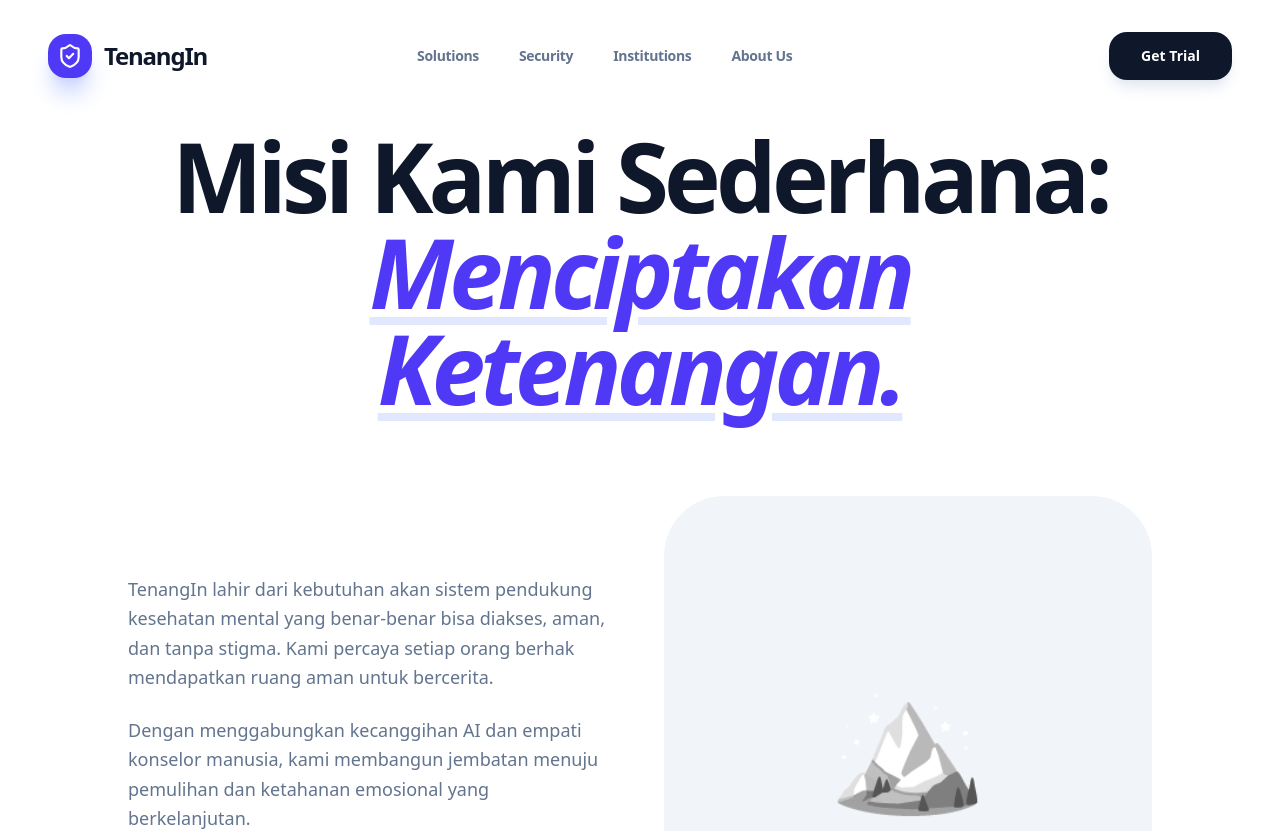
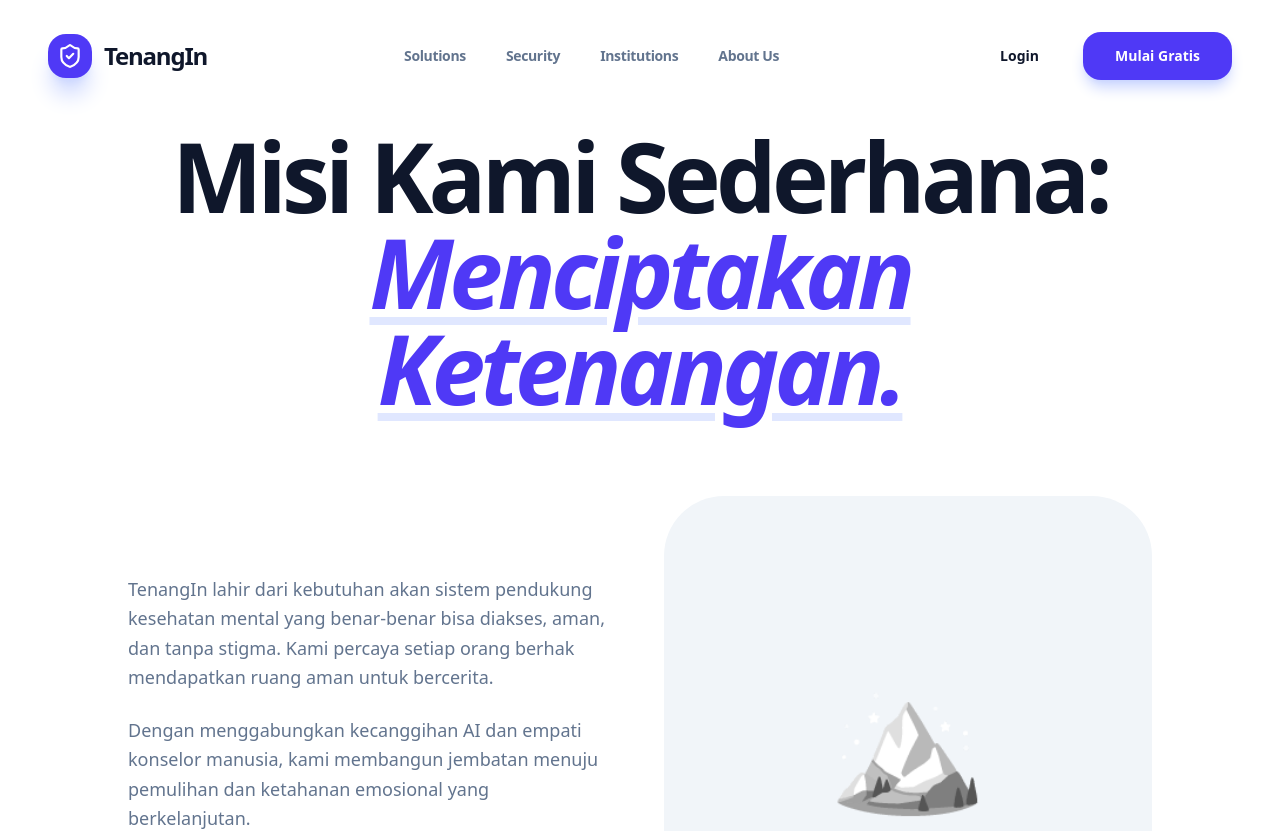
Before and after one commit to ahmadrofiussuud/mental-bmc, a Next.js app: page /about in a window 1280 px wide. Shown: the top 831 px of the page. Built offline with nearby package versions, Linux system fonts and the light colour scheme.

Commit message:
feat: add login button to landing page header

```diff
--- a/src/components/landing/Header.tsx
+++ b/src/components/landing/Header.tsx
@@ -149,11 +149,13 @@ export const Header: React.FC<HeaderProps> = ({ variant = 'default' }) => {
                     ) : (
                         <>
                             <Link href="/login">
-                                <Button variant="ghost" className="font-black text-white hover:text-indigo-200 px-4 sm:px-6">Login</Button>
+                                <Button variant="ghost" className={`font-black px-4 sm:px-6 ${(variant === 'landing' || variant === 'settings') && !isScrolled ? 'text-white hover:text-white hover:bg-white/10' : 'text-slate-900 hover:text-indigo-600 hover:bg-slate-50'}`}>
+                                    Login
+                                </Button>
                             </Link>
-                            <Link href="/trial" className="hidden sm:block">
-                                <Button className="bg-slate-900 hover:bg-black text-white px-8 h-12 rounded-2xl font-black shadow-lg shadow-slate-200 transition-all hover:scale-105 active:scale-95">
-                                    Get Trial
+                            <Link href="/login">
+                                <Button className={`px-6 sm:px-8 h-11 sm:h-12 rounded-2xl font-black shadow-lg transition-all hover:scale-105 active:scale-95 ${(variant === 'landing' || variant === 'settings') && !isScrolled ? 'bg-white text-indigo-600 hover:bg-white/90 shadow-white/20' : 'bg-indigo-600 hover:bg-indigo-700 text-white shadow-indigo-200'}`}>
+                                    Mulai Gratis
                                 </Button>
                             </Link>
                         </>
@@ -194,9 +196,18 @@ export const Header: React.FC<HeaderProps> = ({ variant = 'default' }) => {
                             ))
                         )}
                         {!isLoggedIn && (
-                            <Link href="/trial" onClick={() => setMobileMenuOpen(false)} className="mt-4">
-                                <Button className="bg-indigo-600 text-white w-full rounded-2xl py-7 font-black text-lg">Start Free Trial</Button>
-                            </Link>
+                            <div className="flex flex-col gap-3 mt-4">
+                                <Link href="/login" onClick={() => setMobileMenuOpen(false)}>
+                                    <Button variant="outline" className="w-full rounded-2xl py-6 font-black text-base border-2 border-indigo-600 text-indigo-600 hover:bg-indigo-50">
+                                        Login
+                                    </Button>
+                                </Link>
+                                <Link href="/login" onClick={() => setMobileMenuOpen(false)}>
+                                    <Button className="bg-indigo-600 text-white w-full rounded-2xl py-6 font-black text-base hover:bg-indigo-700">
+                                        Mulai Gratis
+                                    </Button>
+                                </Link>
+                            </div>
                         )}
                     </div>
                 </div>
```
